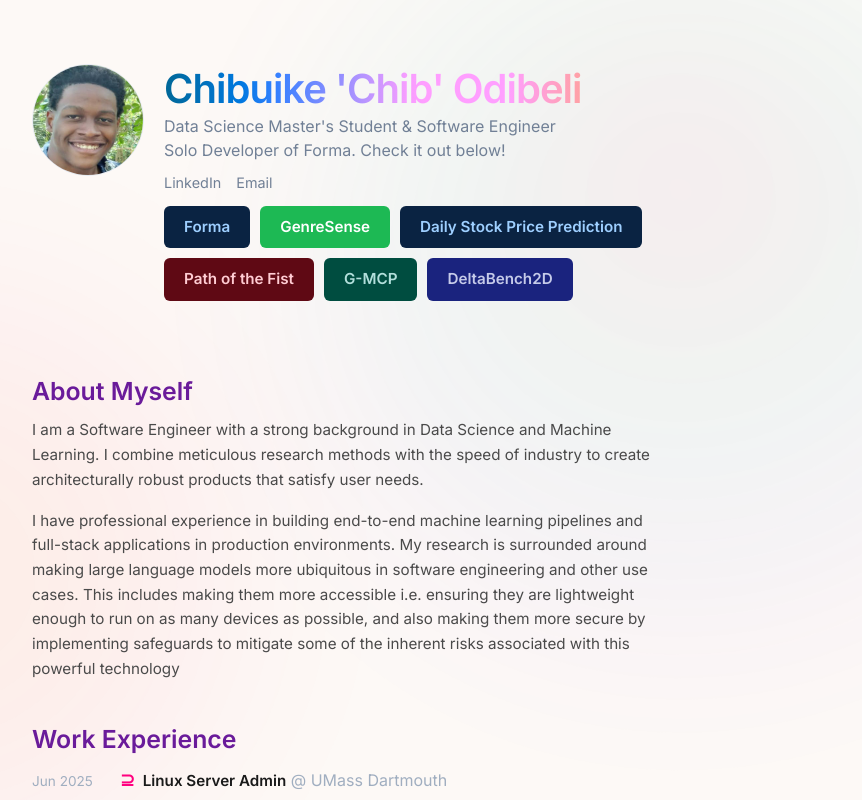
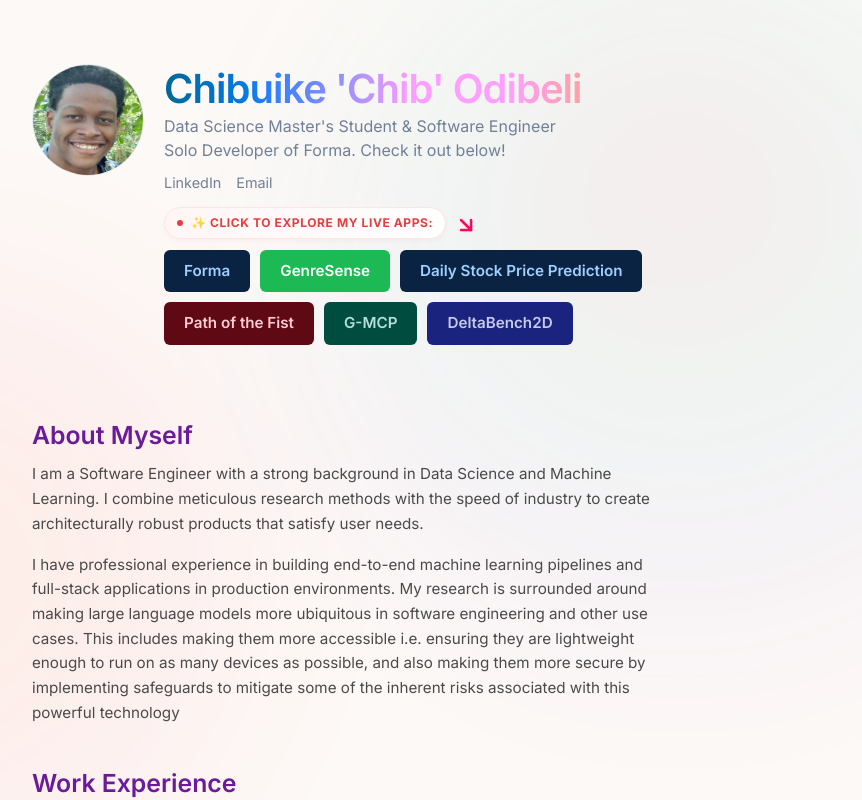
Before and after one commit to ChibuikeOD/Portfolio, a Next.js app in the folder vercel/: page / in a window 1280 px wide. Shown: the top 800 px of the page, without its empty margins (299-1161 px from the left). Built offline with nearby package versions, Linux system fonts and the light colour scheme.

Commit message:
Update Path of the Fist URL and add pulsing live apps badge graphic

```diff
--- a/vercel/app/globals.css
+++ b/vercel/app/globals.css
@@ -121,3 +121,64 @@
   width: 1em;
   margin-left: -1em;
 }
+
+@keyframes projects-pulse {
+  to {
+    box-shadow: 0 0 0 6px rgba(229, 62, 62, 0);
+  }
+}
+
+@keyframes projects-bounce {
+  0%, 100% {
+    transform: translateY(0);
+  }
+  50% {
+    transform: translateY(-3px);
+  }
+}
+
+@keyframes projects-arrow-float {
+  0%, 100% {
+    transform: translate(0, 0);
+  }
+  50% {
+    transform: translate(2px, 2px);
+  }
+}
+
+.projects-badge-container {
+  display: inline-flex;
+  align-items: center;
+  margin-top: 15px;
+  margin-bottom: 5px;
+}
+
+.projects-badge {
+  display: inline-flex;
+  align-items: center;
+  gap: 8px;
+  background: linear-gradient(135deg, #FFF5F5 0%, #FFF 100%);
+  border: 1px solid #FFE3E3;
+  padding: 6px 12px;
+  border-radius: 20px;
+  font-size: 0.75rem;
+  font-weight: 700;
+  color: #E53E3E;
+  letter-spacing: 0.05em;
+  box-shadow: 0 2px 4px rgba(229, 62, 62, 0.05);
+  animation: projects-bounce 2.2s infinite ease-in-out;
+}
+
+.projects-pulse-dot {
+  width: 6px;
+  height: 6px;
+  background-color: #E53E3E;
+  border-radius: 50%;
+  box-shadow: 0 0 0 0 rgba(229, 62, 62, 0.7);
+  animation: projects-pulse 1.2s infinite cubic-bezier(0.66, 0, 0, 1);
+}
+
+.projects-arrow-svg {
+  margin-left: 8px;
+  animation: projects-arrow-float 1.2s infinite ease-in-out;
+}
--- a/vercel/app/page.tsx
+++ b/vercel/app/page.tsx
@@ -71,7 +71,7 @@
     subtitle: "FastAPI, Neo4j, GraphRAG, React, start.gg API, TailwindCSS.",
     details:
       "Designed an AI esports commentator and bracket analytics assistant that models competitive tournament data into a Neo4j graph database. The system uses a GraphRAG analytics engine to construct high-fidelity game contexts, translating abstract tournament logs (Combo Breaker 2022 - 2026 Street Fighter 6) into natural, high-energy commentary and real-time player ELO statistics.",
-    link: "https://github.com/ChibuikeOD/AI-Storyline-Engine",
+    link: "https://path-of-the-fist.com",
   },
   {
     title: G_MCP_TITLE,
@@ -1356,7 +1356,17 @@
                 Email
               </a>
             </div>
-            <div className="mt-3 mb-8 flex flex-wrap items-center gap-2.5">
+            <div className="projects-badge-container">
+              <div className="projects-badge">
+                <span className="projects-pulse-dot"></span>
+                <span className="badge-text">✨ CLICK TO EXPLORE MY LIVE APPS:</span>
+              </div>
+              <svg width="24" height="24" viewBox="0 0 24 24" fill="none" stroke="#FF0055" stroke-width="2.5" stroke-linecap="round" stroke-linejoin="round" className="projects-arrow-svg">
+                <line x1="7" y1="7" x2="17" y2="17"></line>
+                <polyline points="17 7 17 17 7 17"></polyline>
+              </svg>
+            </div>
+            <div className="mt-1 mb-8 flex flex-wrap items-center gap-2.5">
               <a
                 href="https://forma-app.net"
                 target="_blank"
@@ -1382,7 +1392,7 @@
                 Daily Stock Price Prediction
               </a>
               <a
-                href="https://github.com/ChibuikeOD/AI-Storyline-Engine"
+                href="https://path-of-the-fist.com"
                 target="_blank"
                 rel="noopener noreferrer"
                 className="inline-block rounded-md bg-[#5f0914] px-5 py-2.5 text-[0.95rem] font-semibold text-[#ffccd3] no-underline hover:opacity-92 hover:text-[#ffeaed]"
```
Also changed, not shown: 1 other file (tests, documents, lock files or other folders).
